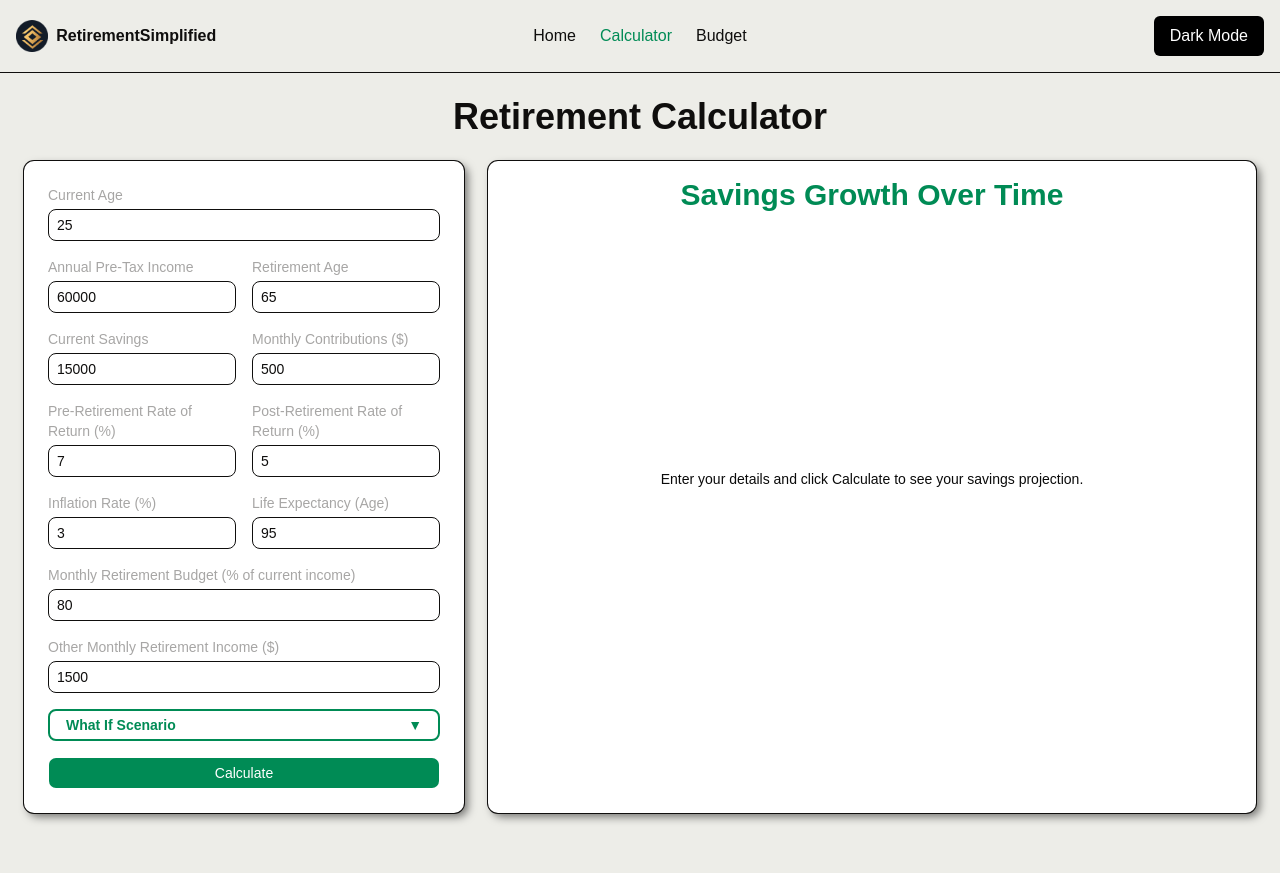
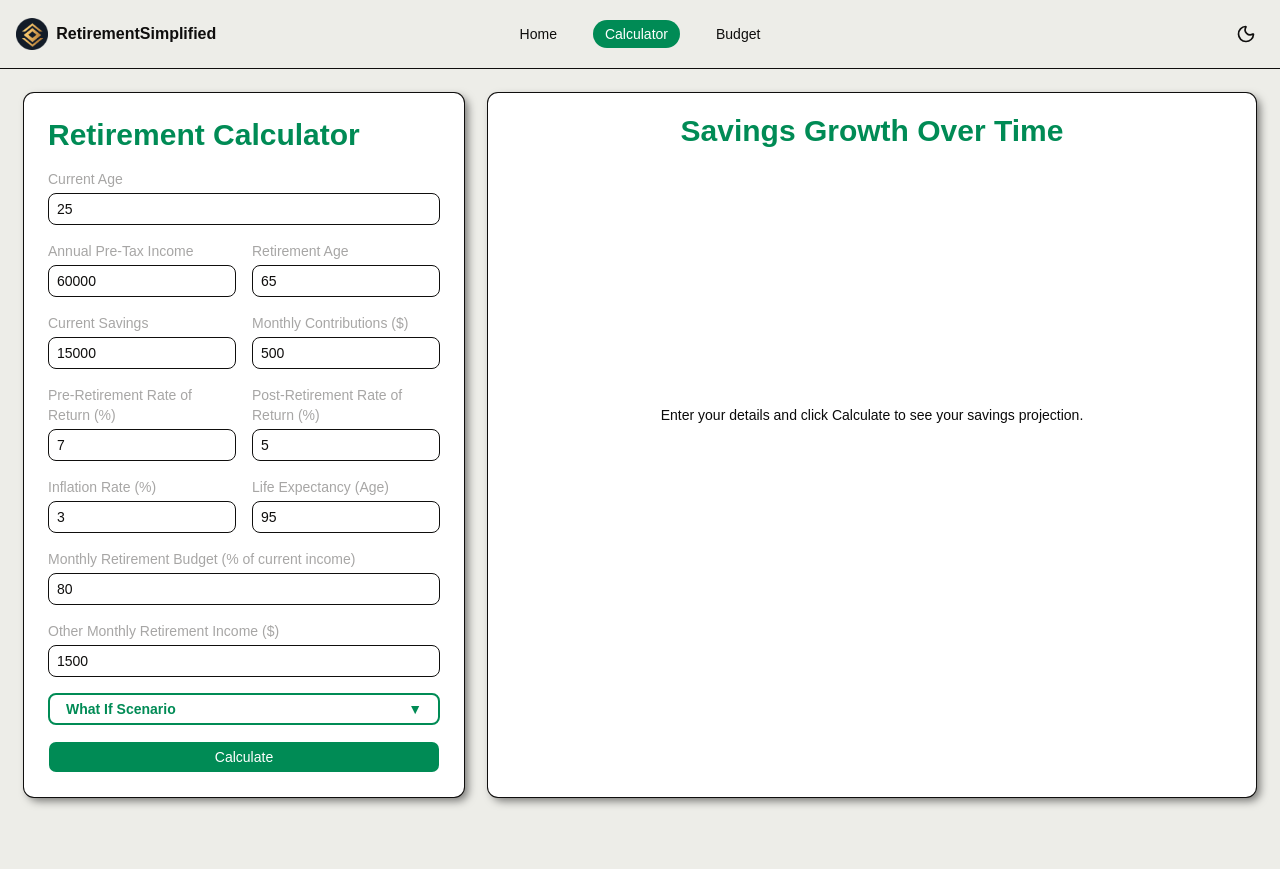
Before and after one commit to cramoscervantes/retirement-website, a React (Vite) app: page /calculator in a window 1280 px wide. Built offline with nearby package versions, Linux system fonts and the light colour scheme.

Commit message:
Redesign navbar and improve calculator layout
- Add pill/badge style active nav links
- Replace dark mode button with Sun/Moon icon toggle
- Move Retirement Calculator title inside form card
- Adjust chart card min-height to match form card
- Add cursor-pointer to interactive buttons

```diff
--- a/src/components/Navbar.jsx
+++ b/src/components/Navbar.jsx
@@ -1,5 +1,6 @@
 import { NavLink } from 'react-router-dom'
 import { useState, useEffect } from 'react'
+import { Sun, Moon } from 'lucide-react'
 
 
 
@@ -27,9 +28,9 @@ function Navbar() {
 
     function navLinkClass(isActive) {
         if ( isActive === true ) {
-            return "text-brand"
+            return "text-white bg-brand px-3 py-1 rounded-full text-sm font-medium"
         } else {
-            return "text-text-primary dark:text-white hover:text-brand"
+            return "text-text-primary dark:text-white hover:text-brand px-3 py-1 rounded-full text-sm"
         }
     }
 
@@ -45,7 +46,9 @@ function Navbar() {
             <NavLink className={({ isActive }) => navLinkClass(isActive) } to="/budget">Budget</NavLink>
             </div>
             <div className="flex flex-1 justify-end">
-            <button onClick={toggleDarkMode} className="px-4 py-2 bg-black rounded-sm hover:bg-brand-hover text-white">{isDark ? "Light Mode" : "Dark Mode"}</button>
+            <button onClick={toggleDarkMode} className="p-2 rounded-full hover:bg-stone-300 dark:hover:bg-slate-700 text-text-primary dark:text-white transition-colors cursor-pointer">
+                {isDark ? <Sun size={20} /> : <Moon size={20} />}
+            </button>
             </div>
         </nav>
     )
--- a/src/pages/Calculator.jsx
+++ b/src/pages/Calculator.jsx
@@ -27,9 +27,9 @@ function Calculator() {
     return (
         <>
         <div className="bg-page-bg dark:bg-slate-900 min-h-screen p-6">
-        <h1 className="text-4xl text-center font-bold mb-6 text-text-primary dark:text-slate-300">Retirement Calculator</h1>
             <div className="flex gap-6 flex-wrap">
                 <Card className="bg-surface dark:bg-slate-800 rounded-lg shadow-card p-6 max-w-sm min-w-110 self-start ring-1 ring-border-card">
+                    <h2 className="text-3xl font-bold font-bold text-brand dark:text-slate-300">Retirement Calculator</h2>
                     <form className="grid grid-cols-2 gap-4">
                         <FormField label="Current Age" name="currentAge" value={inputs.currentAge} onChange={handleChange} colSpan={true} />
                         <FormField label="Annual Pre-Tax Income" name="currentIncome" value={inputs.currentIncome} onChange={handleChange} />
@@ -43,7 +43,7 @@ function Calculator() {
                         <FormField label="Monthly Retirement Budget (% of current income)" name="monthlyRetirementBudget" value={inputs.monthlyRetirementBudget} onChange={handleChange} colSpan={true} />
                         <FormField label="Other Monthly Retirement Income ($)" name="otherMonthlyIncome" value={inputs.otherMonthlyIncome} onChange={handleChange} colSpan={true} />
                         <div className="col-span-2">
-                            <Button variant="outline" className="px-4 py-2 border-2 border-brand rounded-md w-full flex justify-between hover:bg-page-bg dark:hover:bg-slate-900" type="button" onClick={ () => setWhatIfOpen(!whatIfOpen) }>
+                            <Button variant="outline" className="px-4 py-2 border-2 border-brand rounded-md w-full flex justify-between hover:bg-page-bg dark:hover:bg-slate-900 cursor-pointer" type="button" onClick={ () => setWhatIfOpen(!whatIfOpen) }>
                                 <span className="text-brand font-bold">What If Scenario</span>
                                 <span className="text-brand">{ whatIfOpen ? '▲' : '▼' }</span>
                             </Button>
@@ -93,7 +93,7 @@ function Calculator() {
                                             />
                                         </div>
                                         <div className="p-2">
-                                            <Button  type="button" variant="outline" className="px-4 py-2 border-2 border-brand rounded-md w-full hover:bg-page-bg dark:hover:bg-slate-900 text-brand font-bold" onClick={resetWhatIfFields}>
+                                            <Button  type="button" variant="outline" className="px-4 py-2 border-2 border-brand rounded-md w-full hover:bg-page-bg dark:hover:bg-slate-900 text-brand font-bold cursor-pointer" onClick={resetWhatIfFields}>
                                                 Clear What If Fields
                                             </Button>
                                         </div>
@@ -101,15 +101,15 @@ function Calculator() {
                                 }
                         </div>
                         <div className="col-span-2">
-                        <Button className="px-4 py-2 bg-brand hover:bg-brand-hover rounded-md text-white w-full" type="button" onClick={calculate}>Calculate</Button>
+                        <Button className="px-4 py-2 bg-brand hover:bg-brand-hover rounded-md text-white w-full cursor-pointer" type="button" onClick={calculate}>Calculate</Button>
                         </div>
                     </form>
                 </Card>
                 {/* Right Column Wrapper */}
                 <div className="flex flex-col gap-6 flex-1">
                     {/* Chart Card */}
-                    <Card className="bg-surface dark:bg-slate-800 rounded-lg shadow-card flex flex-col min-h-163 ring-1 ring-border-card">
-                        <CardHeader>
+                    <Card className="bg-surface dark:bg-slate-800 rounded-lg shadow-card flex flex-col min-h-176 ring-1 ring-border-card">
+                        <CardHeader className="pt-1">
                             <CardTitle className="text-brand text-3xl font-bold text-center">Savings Growth Over Time</CardTitle>
                         </CardHeader>
 
```
